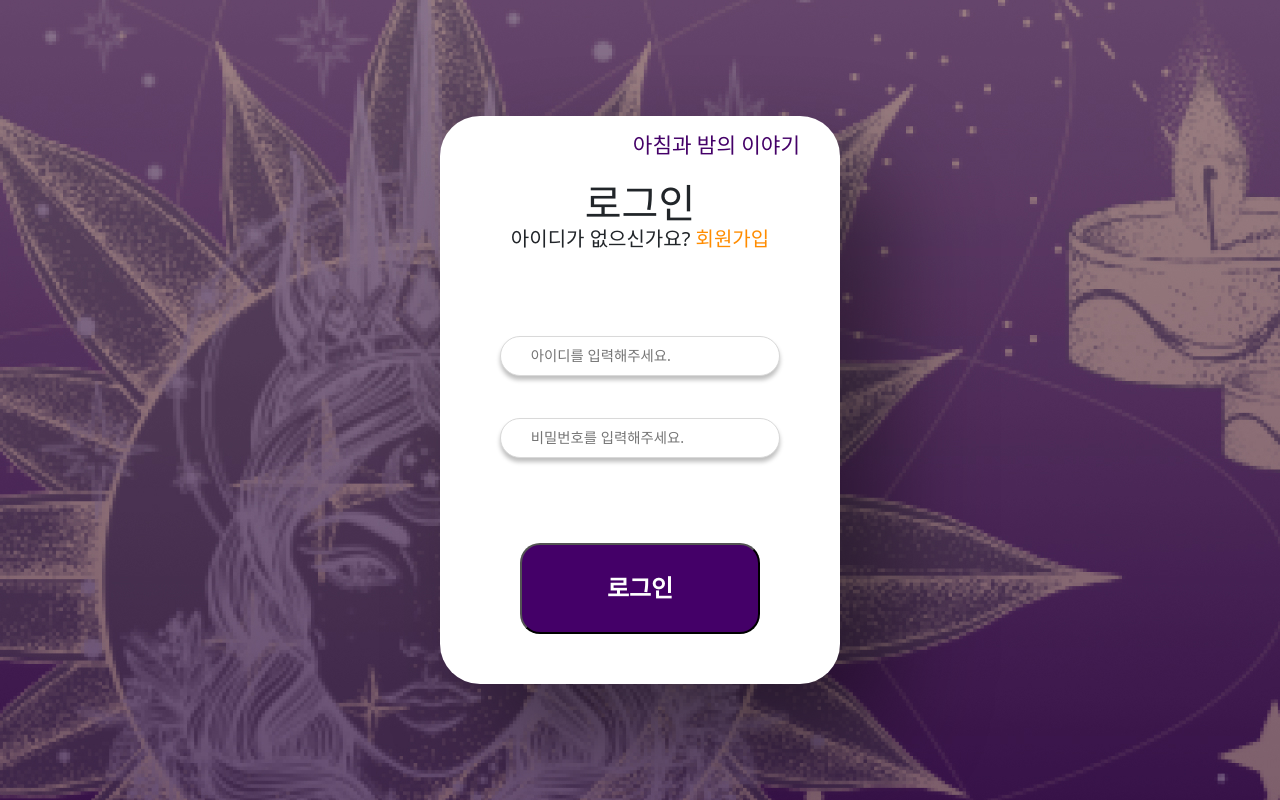
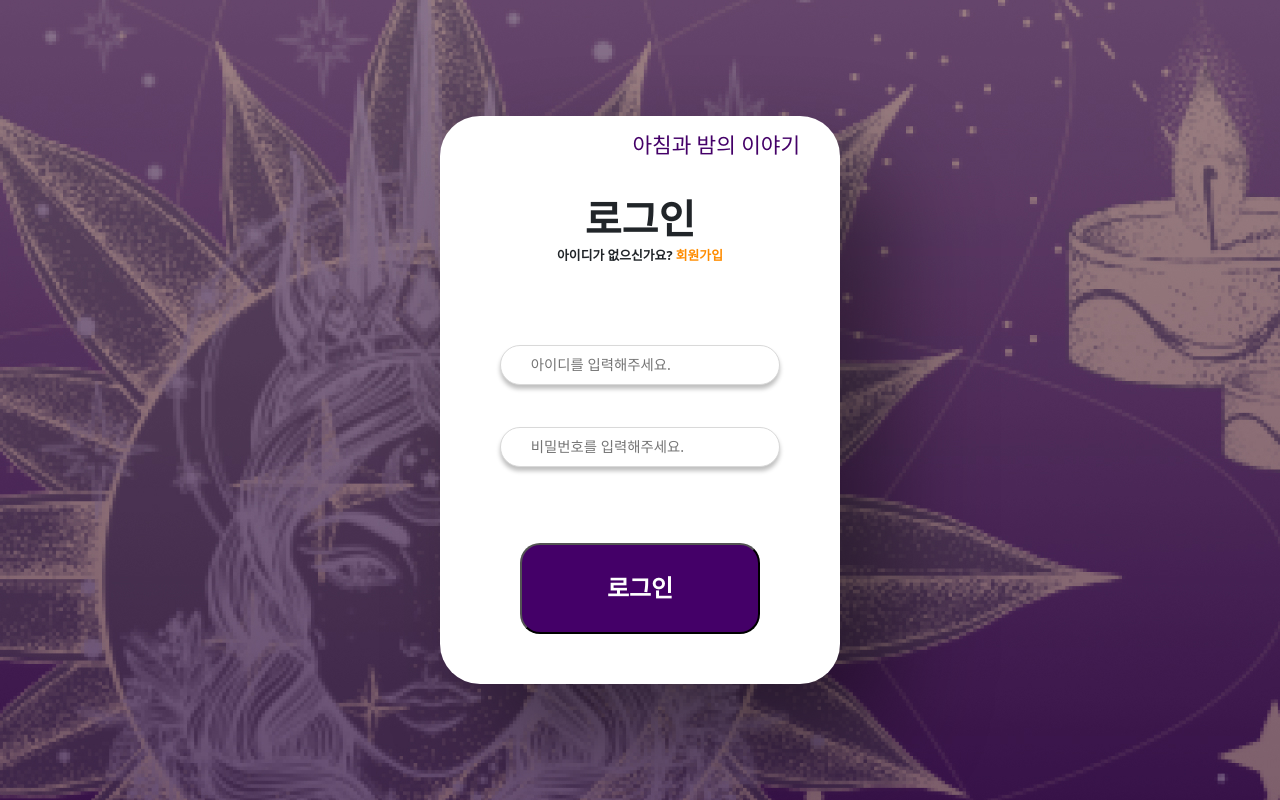
Before and after one commit to FoocoJun/miniproject-FB, a React (Create React App) app: page /fortune/signin in a window 1280 px wide. Built offline with nearby package versions, Linux system fonts and the light colour scheme; a web font is replaced by a local one.

Commit message:
Resizing++

```diff
--- a/src/components/buttons/SmallTitle.js
+++ b/src/components/buttons/SmallTitle.js
@@ -13,7 +13,7 @@ const Text = styled.h3`
   font-family: "PyeongChangPeace-Bold";
   text-align: right;
   color: #440068;
-  font-size:1.33rem;
+  font-size:1.333rem;
   margin-right: 40px;
   margin: 18.72px 40px 18.72px 0;
 `;
--- a/src/pages/ResultPage.js
+++ b/src/pages/ResultPage.js
@@ -114,7 +114,7 @@ const ComponentBox = styled.div`
   align-items: center;
   flex-direction: column;
   justify-content: space-between;
-  margin-top: 62.44px;
+  margin-top: 63.03px;
   div {
     display: flex;
     justify-content: center;
--- a/src/pages/SelectPage.js
+++ b/src/pages/SelectPage.js
@@ -83,7 +83,7 @@ const ComponentBox = styled.div`
   align-items: center;
   flex-direction: column;
   justify-content: space-between;
-  margin-top: 62.44px;
+  margin-top: 63.03px;
   div {
     display: flex;
     justify-content: center;
--- a/src/pages/SignInPage.js
+++ b/src/pages/SignInPage.js
@@ -48,10 +48,13 @@ const ComponentBox = styled.div`
     align-items: center;
     flex-direction: column;
     h1 {
-      margin: 0 auto ;
+      margin: 10% auto 0 ;
+      font-weight: bold;
     }
     h5 {
-      margin: 0 auto;
+      margin: 3% auto;
+      font-size: .8rem;
+      font-weight: bold;
       span {
         color: darkorange;
       }
--- a/src/pages/SignUpPage.js
+++ b/src/pages/SignUpPage.js
@@ -76,6 +76,7 @@ const ComponentBox = styled.div`
     flex-direction: column;
     h1 {
       margin: 0 auto;
+      font-weight: bold;
     }
     h5 {
       margin: 0 auto;
```
